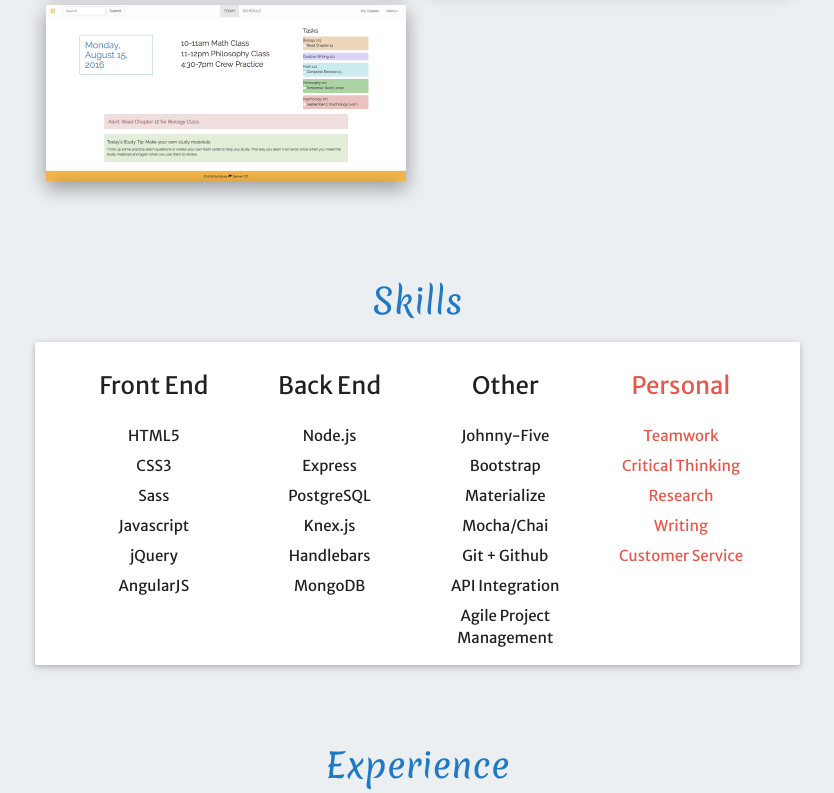
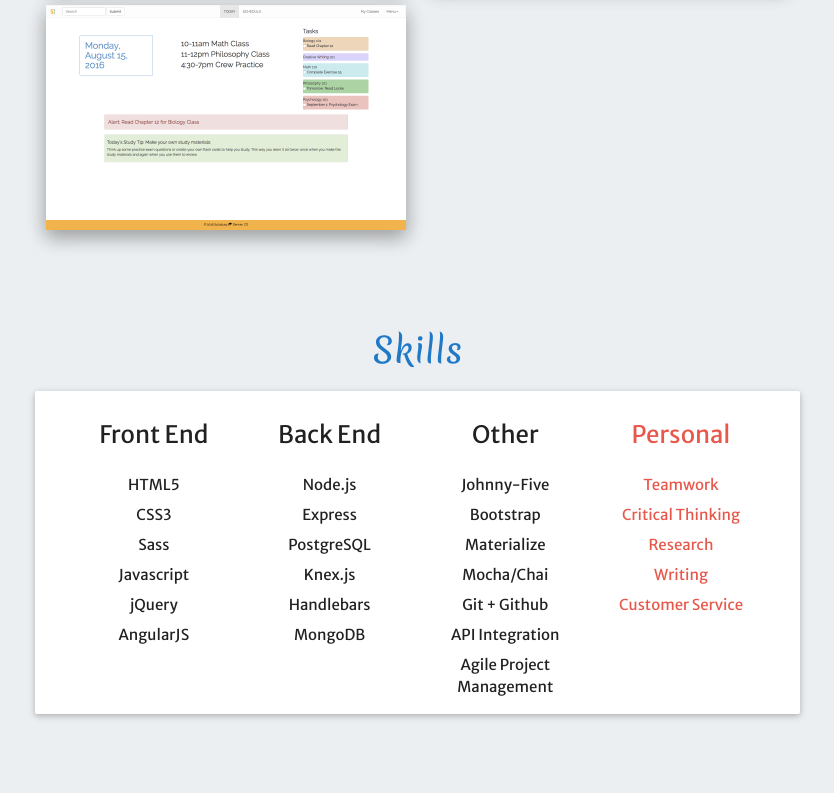
Before and after one commit to lfollansbee/personal-portfolio-site, a plain HTML site: page index.html in a window 1280 px wide. Shown: the part 1938-2731 px from the top of the page, without its empty margins (146-980 px from the left). Drawn offline with nearby package versions, Linux system fonts and the light colour scheme; some packages are replaced by stand-ins of ours.

Commit message:
updating syllabusy photo

```diff
--- a/templates/partials/projects.html
+++ b/templates/partials/projects.html
@@ -41,7 +41,7 @@
 
         <div class="col s12 m12 l6 project">
           <a href="#" target="_blank">
-            <img class="z-depth-2" src="images/Syllabusy.png">
+            <img class="z-depth-2" src="images/Syllabusy2.png">
             <p class="center project-name">Syllabusy</p>
           </a>
         </div>
```
Also changed, not shown: images/Galvanize Reads.png (deleted), images/Syllabusy.png (deleted), images/Syllabusy2.png (added).
